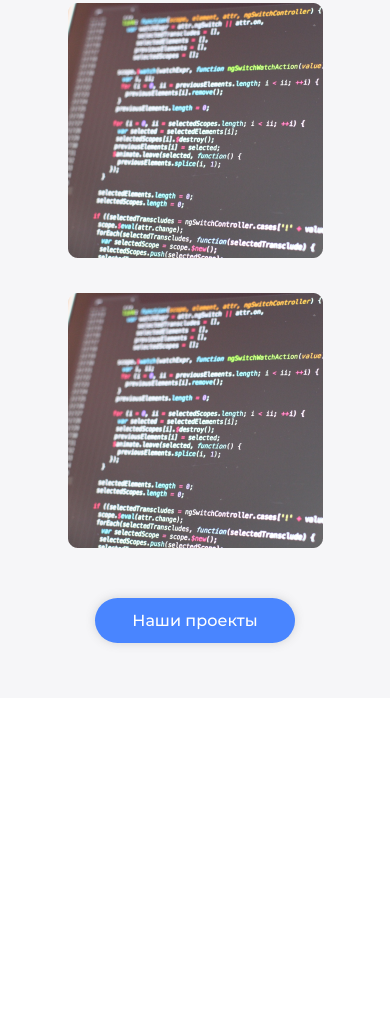
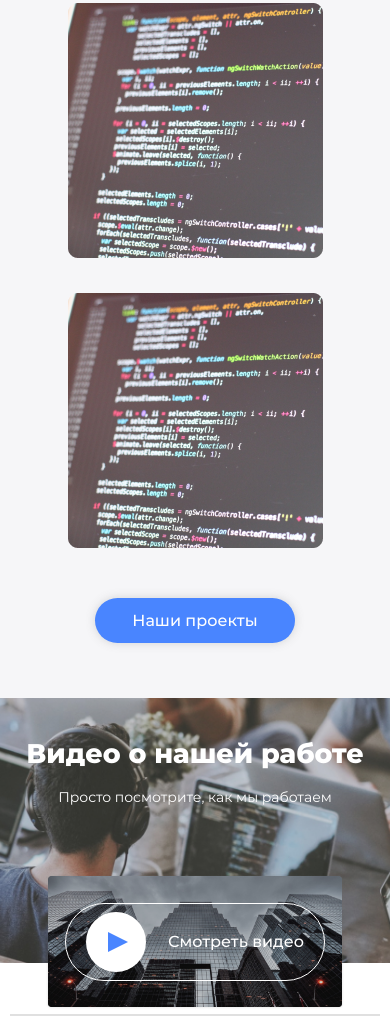
Before and after one commit to ArtemBakhmatov/IT-, a plain HTML site: page src/index.html in a window 390 px wide. Shown: the part 5734-6750 px from the top of the page. Before the commit the page ends 6432 px from the top, so only its background shows below. Drawn offline with Linux system fonts and the light colour scheme.

Commit message:
Вёрстка шестого экрана и его адаптация

```diff
--- a/src/index.html
+++ b/src/index.html
@@ -245,6 +245,29 @@
             <button class="btn">Наши проекты</button>
         </div>
     </section>
+
+    <section class="video">
+        <div class="container">
+            <h2 class="video__subheader">
+                Видео о нашей работе
+            </h2>
+            <div class="video__descr">
+                Просто посмотрите, как мы работаем
+            </div>
+            <div class="video__block">
+                <img src="img/video_bg.png" alt="video_bg">
+                <div class="video__play">
+                    <a href="#" class="video__circle">
+                        <span></span>
+                    </a>
+                    <div class="video__text">
+                        Смотреть видео
+                    </div>
+                </div>
+            </div>
+            <div class="video__band"></div>
+        </div>
+    </section>
     <script src="js/script.js"></script>
 </body>
 </html>
--- a/src/sass/blocks/_media.scss
+++ b/src/sass/blocks/_media.scss
@@ -50,6 +50,18 @@
         }
         &__img {
             margin-top: 35px;
+        }
+    }
+    .video {
+        &__block {
+            width: 900px;
+            top: 200px;
+        }
+        &__band {
+            top: 520px;
+        }
+        &__play {
+            top: 160px;
         }
     }
 }
@@ -129,6 +141,20 @@
         }
         &__band {
             margin: 65px 0;
+        }
+    }
+    .video {
+        height: 440px;
+        padding-top: 50px;
+        &__block {
+            width: 725px;
+            top: 175px;
+        }
+        &__band {
+            top: 440px;
+        }
+        &__play {
+            top: 114px;
         }
     }
 }
@@ -251,6 +277,18 @@
             margin-top: 10px;
         }
     }
+    .video {
+        height: 370px;
+        &__block {
+            width: 555px;
+        }
+        &__play {
+            top: 80px;
+        }
+        &__band {
+            top: 350px;
+        }
+    }
 }
 
 @media (max-width: 576px) {
@@ -363,4 +401,29 @@
             line-height: 22px;
         }
     }
+    .video {
+        height: 265px;
+        padding-top: 40px;
+        &__subheader {
+            font-size: 27px;
+            line-height: 32px;
+        }
+        &__descr {
+            margin-top: 20px;
+            font-size: 14px;
+            line-height: 14px;
+        }
+        &__block {
+            width: 300px;
+        }
+        &__play {
+            top: 30px;
+            width: 260px;
+            height: 78px;
+            padding: 0 20px;
+        }
+        &__band {
+            top: 210px;
+        }
+    }
 }
--- /dev/null
+++ b/src/sass/blocks/_video.scss
@@ -0,0 +1,88 @@
+.video {
+    position: relative;
+    height: 570px;
+    padding-top: 70px;
+    background: url("../img/second_bg.jpg") center center/cover no-repeat;
+    &__subheader {
+        font-weight: bold;
+        font-size: 36px;
+        line-height: 36px;
+        text-align: center;
+        margin-bottom: 0;
+        color: #FFFFFF;
+    }
+    &__descr {
+        margin-top: 30px;
+        font-weight: normal;
+        font-size: 16px;
+        line-height: 16px;
+        text-align: center;
+        color: #FFFFFF;
+    }
+    &__block {
+        position: absolute;
+        top: 220px;
+        left: 50%;
+        transform: translateX(-50%);
+        width: 970px;
+        img {
+            width: 100%;
+        }
+    }
+    &__play {
+        position: absolute;
+        top: 165px;
+        left: 50%;
+        transform: translateX(-50%);
+        width: 300px;
+        height: 100px;
+        border: 1px solid #FFFFFF;
+        border-radius: 50px;
+        display: flex;
+        justify-content: space-between;
+        align-items: center;
+        padding: 0 40px;
+    }
+    &__circle {
+        width: 60px;
+        height: 60px;
+        border-radius: 100%;
+        background-color: white;
+        text-decoration: none;
+        display: flex;
+        justify-content: center;
+        align-items: center;
+        transition: 0.5s all;
+        &:hover {
+            background-color: #1f438b;
+            border: 1px solid #FFFFFF;
+            span {
+                border-left: 20px solid #FFFFFF;
+            }
+        }
+        span {
+            display: block;
+            width: 0;
+            height: 0;
+            border-top: 10px solid transparent;
+            border-left: 20px solid #4985FF;
+            border-bottom: 10px solid transparent;
+            margin-left: 3px;
+            transition: 0.5s all;
+        }
+    }
+    &__text {
+        font-weight: 500;
+        font-size: 16px;
+        line-height: 16px;
+        color: #FFFFFF;
+    }
+    &__band {
+        position: relative;
+        top: 570px;
+        height: 1px;
+        width: 100%;
+        border-bottom: 0;
+        border: 1px solid #E0E0E0;
+    }
+}
--- a/src/sass/style.scss
+++ b/src/sass/style.scss
@@ -16,4 +16,5 @@
 @import "blocks/developments";
 @import "blocks/works";
 @import "blocks/projects";
+@import "blocks/video";
 @import "blocks/media";
```
Also changed, not shown: src/css/style.css, 1 other file.
